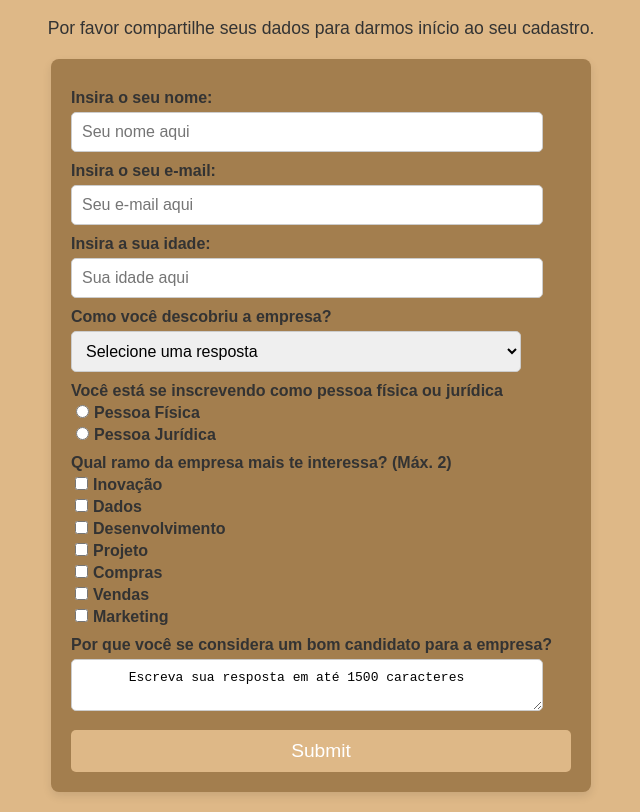
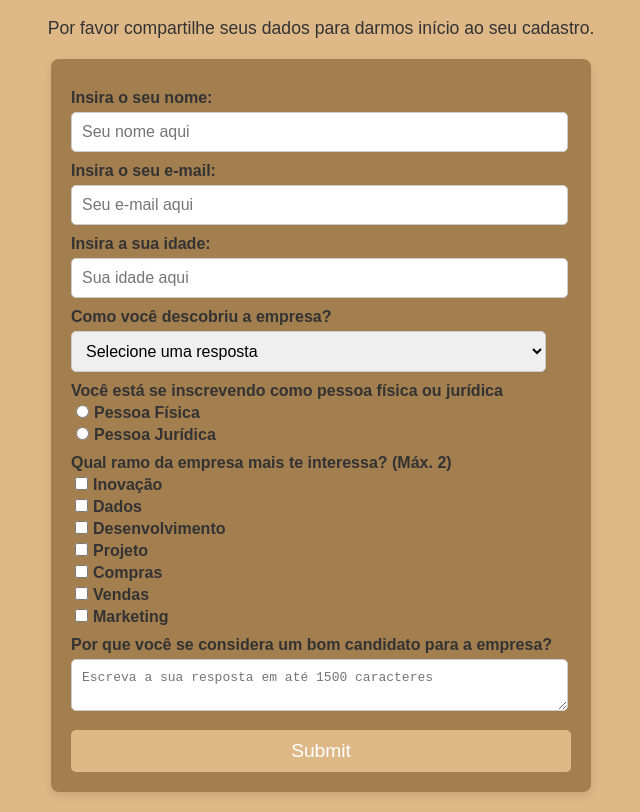
Before and after one commit to Joaomdsc1/Formulario-de-inscricao, a plain HTML site: page index.html in a window 1280 px wide. Shown: the part 99-911 px from the top of the page, without its empty margins (319-959 px from the left). Drawn offline with Linux system fonts and the light colour scheme.

Commit message:
conclusão

```diff
--- a/index.html
+++ b/index.html
@@ -44,7 +44,7 @@
     <input type='radio' name='pessoa' value='juridica'>Pessoa Jurídica <br>
   </label>
 
-  <label for='estado-civil'>Qual ramo da empresa mais te interessa? (Máx. 2) <br>
+  <label for='area-de-interesse'>Qual ramo da empresa mais te interessa? (Máx. 2) <br>
     <input type='checkbox' name='ramo' value='inovacao'>Inovação <br>
     <input type='checkbox' name='ramo' value='dados'>Dados<br>
     <input type='checkbox' name='ramo' value='desenvolvimento'>Desenvolvimento<br>
@@ -55,9 +55,7 @@
   </label>
 
   <label> Por que você se considera um bom candidato para a empresa?
-    <textarea max='1500'>
-      Escreva sua resposta em até 1500 caracteres
-    </textarea>
+    <textarea placeholder='Escreva a sua resposta em até 1500 caracteres' maxlength='1500'></textarea>
   </label>
   <button id='submit'>Submit</button>
   </form>
--- a/styles.css
+++ b/styles.css
@@ -43,7 +43,7 @@ label {
 
 /* Estilização dos inputs e select */
 input, select, textarea {
-  width: 90%;
+  width: 95%;
   padding: 10px;
   margin-top: 5px;
   margin-right: 5px;
```
